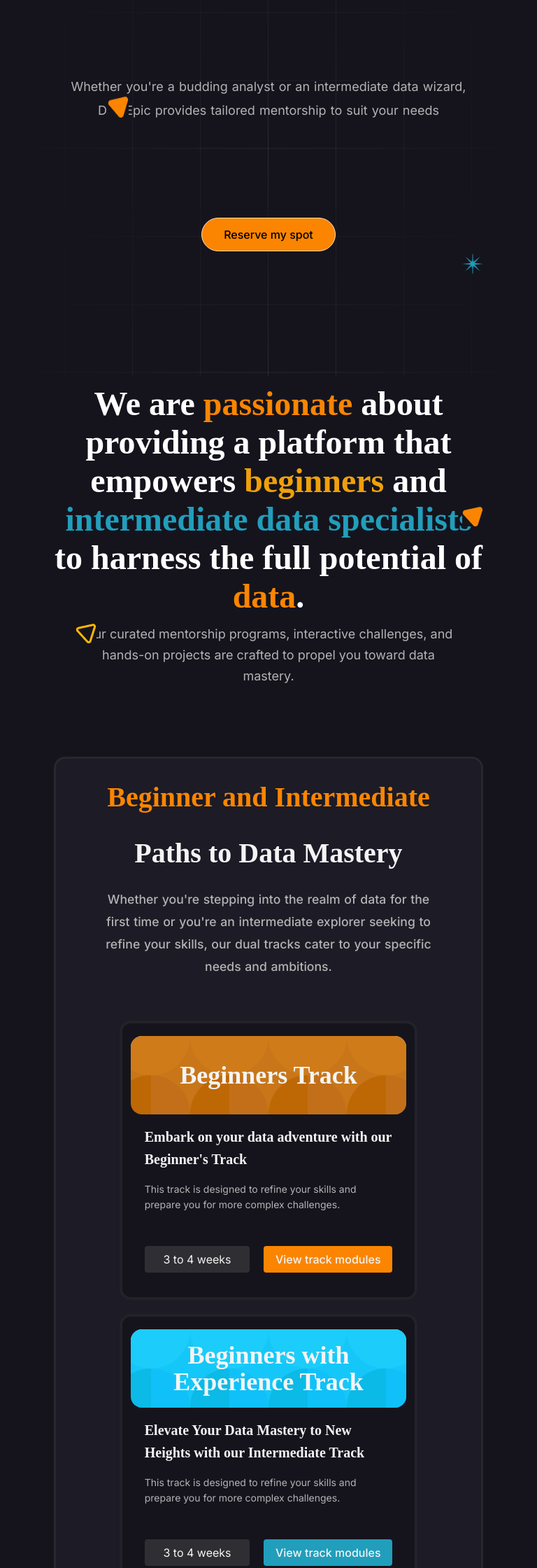
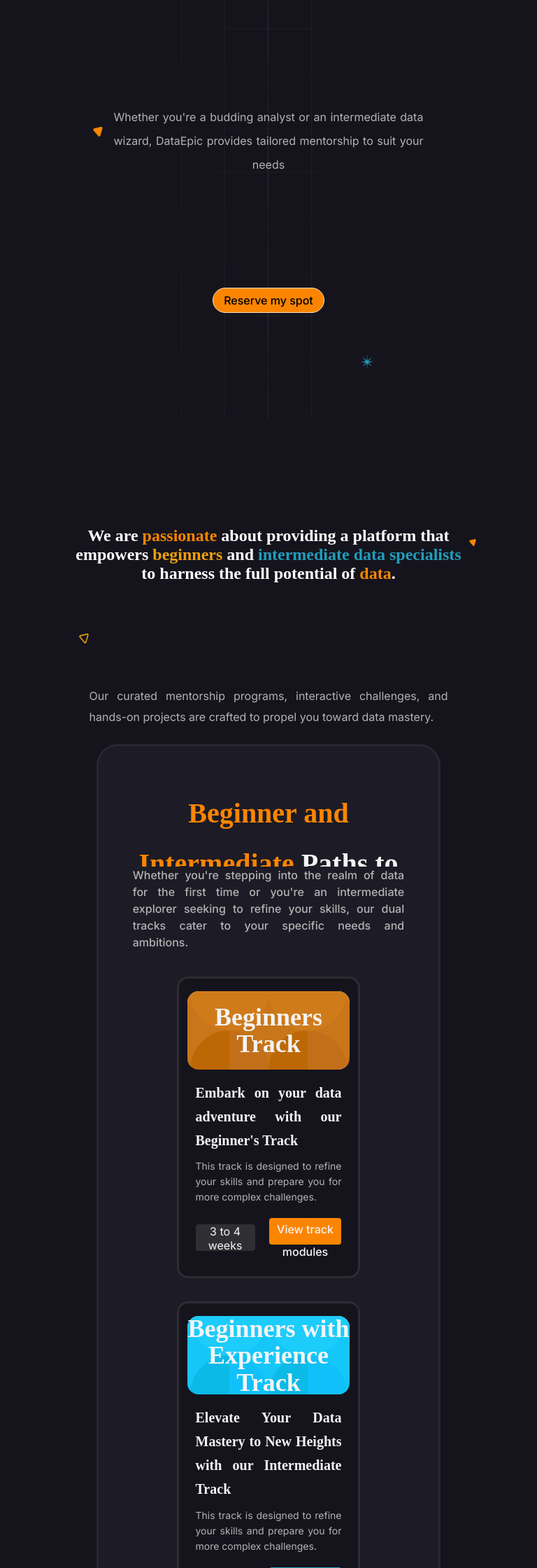
Before and after one commit to TheSaviourEking/dataepic_website, a React (Create React App) app: page / in a window 768 px wide. Shown: the part 340-2580 px from the top of the page at 70% size. Built offline with nearby package versions, Linux system fonts and the light colour scheme; the HTML template or start-up script is replaced by a standard one; a web font is replaced by a local one.

Commit message:
updated mobile responsiveness

```diff
--- a/src/pages/Home.js
+++ b/src/pages/Home.js
@@ -1,5 +1,5 @@
 import React from "react";
-import "../styles/Home.css"; // This file contains the global styles
+import "../styles/Home.css";
 import HeroSection from "./HeroSection";
 import MainTrack from "./MainTrack";
 import DataEpic from "./DataEpic";
--- a/src/pages/MainTrack.js
+++ b/src/pages/MainTrack.js
@@ -1,4 +1,3 @@
-// MainTrack.js
 import React from "react";
 import { Link } from "react-router-dom";
 
@@ -14,6 +13,7 @@
             Whether you're stepping into the realm of data for the first time or you're an intermediate explorer seeking to refine your skills, our dual tracks cater to your specific needs and ambitions.
           </p>
         </div>
+
         <div className="track-type">
           <div className="wrapper">
             <div className="track" id="track">
--- a/src/styles/BeginnersTrack.css
+++ b/src/styles/BeginnersTrack.css
@@ -33,7 +33,7 @@
   /* background-color: aqua; */
 }
 
-#scroll_display{
+#scroll_display {
   display: flex;
 }
 .back_home {
@@ -44,8 +44,6 @@
   justify-items: center;
   align-items: center;
 }
-
-
 
 .beginner-content h1 {
   margin-top: 12rem;
@@ -166,7 +164,6 @@
   /* height: 85px; */
   color: rgba(251, 133, 0, 1);
   font-family: Eczar;
-
 }
 
 .beginners_mentor_wraps .mentor_image_wrap {
@@ -225,7 +222,7 @@
   background-color: rgba(28, 27, 38, 1);
 } */
 
-.beginners_mentor_images{
+.beginners_mentor_images {
   width: 250px;
   height: 250px;
   border-radius: 50%;
@@ -371,7 +368,6 @@
   /* margin-top: 2.0rem; */
 }
 
-
 @media screen and (max-width: 767.98px) {
   .beginner-content,
   .beginners_mentors_text {
@@ -404,7 +400,7 @@
     background-color: transparent;
   }
 
-  #intermediate-content h1{
+  #intermediate-content h1 {
     height: auto;
     line-height: 3rem;
     margin: 2rem auto;
@@ -423,7 +419,7 @@
     text-align: justify;
   }
 
-  #intermediate_para{
+  #intermediate_para {
     margin: 0 auto;
   }
   .reserve-btns {
@@ -472,7 +468,6 @@
     max-width: 800px;
   } */
 
-
   .mentors .beginners_mentor_wraps {
     margin: 0 auto 8px;
     transition: 0.9s;
@@ -493,6 +488,13 @@
   .beginners_mentor_wraps img {
     /* height: 220px; */
     height: 100%;
+  }
+}
+
+@media (min-width: 991.9px) and (max-width: 1400px) {
+  .mentors h1 {
+    color: red;
+    font-size: 40px;
   }
 }
 
--- a/src/styles/Home.css
+++ b/src/styles/Home.css
@@ -45,7 +45,6 @@
   word-break: keep-all;
   display: inline-block;
   width: 60vw;
-  /* margin-top: 4rem; */
   font-family: Eczar;
   font-size: 56px;
   font-weight: 600;
@@ -133,17 +132,15 @@
   background: transparent;
 }
 
-.maintext_para{
-    background: transparent;
+.maintext_para {
+  background: transparent;
 }
 .maintext_para p {
   width: 80%;
   margin: 5% auto;
   justify-content: center;
   display: flex;
-    background: transparent;
-
-
+  background: transparent;
 }
 
 /* about section */
@@ -188,8 +185,6 @@
   /* margin: 8rem auto; */
   font-size: 48px;
   color: #fff;
-
-
 }
 
 .main_wrapper p {
@@ -205,7 +200,6 @@
 
 .orange {
   color: rgba(251, 133, 0, 1);
-
 }
 .yellow {
   color: rgba(239, 160, 11, 1);
@@ -577,9 +571,7 @@
   color: #b3b3b3;
 }
 
-
-
-.mentor_image{
+.mentor_image {
   width: 250px;
   height: 250px;
   border-radius: 50%;
@@ -921,19 +913,18 @@
   background-color: rgba(28, 27, 38, 1);
   padding-right: 12px;
 }
-/* width: 536px; put this back to faq-wrppers incase something goes wrong */
-
-@media screen and (max-width: 767.98px) {
+
+@media screen and (max-width: 775.98px) {
   /* HERO SECTION AREA */
   .web_container {
     width: 100%;
+    padding: 10%;
     align-items: center;
     top: 0;
   }
 
   .hero-container {
     width: 100%;
-    /* margin-top: 0; */
     top: 0;
   }
 
@@ -948,9 +939,11 @@
   .hero_font {
     position: sticky;
   }
+
   .maintext_para p {
     width: 100%;
     margin-bottom: 12px;
+
   }
   .whitestar {
     position: relative;
@@ -989,11 +982,10 @@
   }
 
   .hero-content h1 {
-    padding: 0;
-    font-size: 36px;
+    font-size: 30px;
     margin: 0;
     line-height: 50px;
-    width: 90vw;
+    width: 100%;
   }
 
   .custom-heading {
@@ -1008,7 +1000,7 @@
   .hero-content p {
     font-size: 16px;
     height: auto;
-    width: 90vw;
+    width: 100%;
     margin-top: 2px;
     word-break: break-word;
   }
@@ -1016,7 +1008,6 @@
   .hero-content .reserve-btns button {
     width: 160px;
     height: 36px;
-    color: #000000;
     font-size: 16px;
     margin-top: 60px;
   }
@@ -1025,11 +1016,11 @@
   .main_wrapper {
     width: 100%;
     margin: 0 auto;
+    padding: 10%;
   }
 
   #about {
     width: 100%;
-    margin-top: 10px;
   }
 
   .about_scroll {
@@ -1042,9 +1033,9 @@
 
   .about_scroll h1 {
     font-size: 24px;
-    width: 90%;
+    width: 100%;
     text-align: center;
-    margin: 10px auto;
+    margin: auto;
   }
 
   .main_wrapper .about_scroll p {
@@ -1054,8 +1045,11 @@
     padding: 0 20px;
   }
 
+  .main_wrapper .mini-text {
+    margin-top: 10px;
+  }
   .main_wrapper .mini-text p {
-    margin: 40px auto;
+    margin-bottom: 24px;
   }
 
   .light {
@@ -1085,25 +1079,23 @@
 
   /* DATAMASTERY AREA */
   .main_wrapper .datamastery-container {
-    width: 96%;
-    height: 100%;
+    width: 100%;
+    height: 94rem;
     border-radius: 30px;
-    margin: 0 auto;
-    height: 100rem;
   }
 
   .main_wrapper .datamastery-wrapper {
-    margin: 6% auto;
-    /* margin-top: 12%; */
+    margin: 30px auto;
     height: auto;
   }
 
   .datamastery-wrapper .datamastery-info h2 {
-    font-size: 1.5rem;
-    width: 90%;
+    font-size: 1.6rem;
+    width: 100%;
     line-height: 1.8;
     height: 80px;
-    margin: auto;
+    margin: 40px auto;
+    padding: 8px;
   }
 
   .datamastery-wrapper .datamastery-info p {
@@ -1111,11 +1103,12 @@
     width: 90%;
     line-height: 1.5;
     text-align: justify;
-    margin: 10% auto;
+    margin: 0 auto;
+    margin-bottom: 24px;
   }
 
   .wrapper {
-    width: 100%;
+    width: 90%;
   }
 
   .main_wrapper .track {
@@ -1138,9 +1131,7 @@
 
   .beginner-type h2,
   .intermediate-type h2 {
-    /* height: auto; */
     font-size: 28px;
-    /* text-align: justify; */
   }
 
   .notes {
@@ -1196,11 +1187,10 @@
   /* MENTORS AREA */
 
   .main_wrapper .mentors {
-    width: 96%;
-  }
-  .mentors_text {
-    width: 90vw;
-  }
+    width: 100%;
+    padding: 10%;
+  }
+
   .mentors .new_mentor_para {
     width: 100%;
   }
@@ -1211,41 +1201,22 @@
 
   .mentors .new_mentor_para p {
     font-size: 16px;
-    align-items: center;
     text-align: justify;
     padding: 10px;
-    margin: 6% auto;
-  }
-
-  .mentors_container {
-    display: flex;
-    flex-direction: column;
-    width: 100%;
-  }
+  }
+
+
 
   .mentors_container .mentor_wraps {
     width: 90%;
-    height: 100%;
-    transition: 0.9s;
-    border-radius: 18px;
-    justify-content: center;
-    align-items: center;
-    margin: 0 auto 8px;
-  }
-
+        margin-bottom: 16px;
+
+  }
   .mentors_container .mentor_wraps img {
-    width: 100%;
-    height: 100%;
-    /* i just added this */
-  }
-  .mentor_wrap:hover {
-    transform: scale(1.05);
-    box-shadow: 0 0 40px -10px rgba(8, 8, 6, 0.25);
-  }
-
-  /* .mentor_wraps img {
-    height: 220px;
-  } */
+
+        border-radius: 50%;
+        object-fit: cover;
+  }
 
   .mentors_container .mentor_para h3 {
     font-size: 16px;
@@ -1258,11 +1229,12 @@
 
   /* DATAEPIC AREA */
   .main_wrapper .data_new {
-    width: 100%;
+    width: 90%;
+    margin: 0 auto;
   }
 
   .main_wrapper .data_epic {
-    width: 96%;
+    width: 100%;
     padding: 0;
   }
 
@@ -1341,7 +1313,7 @@
     font-size: 26px;
     height: auto;
     width: 90%;
-    margin: 0;
+    margin: 12px auto 0;
   }
 
   .main_wrapper .oranges {
@@ -1349,15 +1321,19 @@
   }
 
   .main_wrapper .playback {
-    width: 96%;
+    width: 100%;
     height: auto;
+    margin: 0 auto;
+    display: flex;
+    border-radius: 16px;
   }
 
   .playback_sessions {
     display: flex;
     flex-direction: column;
-    width: 90%;
+    width: 100%;
     border: 3px #4b4b4b73 solid;
+    margin: 0 auto;
   }
 
   /* FAQ AREA */
@@ -1437,22 +1413,22 @@
 }
 
 @media (min-width: 768px) and (max-width: 991.98px) {
-  .web_container {
-    width: 100%;
-  }
-
-  .hero-container {
-    width: 100%;
-    justify-content: center;
-  }
-  .hero-content {
-    width: 100%;
-  }
-
   .maintext_para #first_para {
     padding-top: 20%;
     margin-bottom: 20%;
   }
+  .polygondeep {
+    margin: 40px 10px;
+  }
+
+  .deep {
+    margin: 8px 12px;
+    background: transparent;
+  }
+
+  .light {
+    margin: 70px 0;
+  }
 
   #about {
     width: 90%;
@@ -1460,7 +1436,7 @@
 
   .main_wrapper .datamastery-container {
     width: 80%;
-    height: 1700px;
+    height: 1680px;
   }
 
   .datamastery-wrapper .datamastery-info h2 {
@@ -1475,24 +1451,28 @@
 
   .main_wrapper .track {
     height: auto;
-    width: 70%;
-  }
-
-  #track {
-    margin-top: 10%;
+    width: 80%;
+  }
+  #track,
+  #track_second,
+  #last_track {
+    margin-top: 3%;
+    width: 60%;
   }
 
   .wrapper #last_track {
-    margin-bottom: 10%;
+    margin-bottom: 6%;
   }
   .track .track_modules {
-    margin-top: 20%;
-  }
-
+    margin-top: 6%;
+  }
+  .track {
+    height: auto;
+    width: 50%;
+  }
   .beginner-type,
   .intermediate-type {
     width: 96%;
-    /* i changed this from 90 */
   }
 
   .beginner-type h2,
@@ -1541,14 +1521,6 @@
     width: 45%;
   }
 
-  /* .main_wrapper .mentors {
-    width: 100%;
-  } */
-
-  /* .main_wrapper .ment {
-    width: 100%;
-  } */
-
   .mentors .new_mentor_para {
     width: 80%;
   }
@@ -1557,33 +1529,24 @@
     margin: 4% auto;
   }
 
-  /* .mentors_container {
-
-    /* display: grid;
-    grid-template-rows: repeat(3, auto);
-    grid-template-columns: 1fr;
-    gap: 10px;
-    max-width: 800px;
-  } */
-
   .mentors_container .mentor_wraps {
-    width: 60%;
+    width: 36%;
     height: auto;
-  }
-
-  /* .mentors_container .mentor_wraps img {
-    width: 100%;
-    height: 100%;
-  } */
+    grid-template-columns: repeat(auto-fit, minmax(200px, 1fr));
+  }
+
+  .mentors_container {
+    width: 100%;
+    display: grid;
+  }
 
   .mentor_image_wrap {
-    width: 70%;
-    margin: 0 auto;
+    width: 100%;
+    margin: 0 auto;
+    display: grid;
   }
   .mentor_images img {
-    /* width: 100%; */
     height: auto;
-    display: block;
   }
 
   .mentor_wraps .mentor_para p {
@@ -1592,9 +1555,6 @@
     font-size: 10px;
   }
 
-  .mentor_wraps #name {
-    color: yellow;
-  }
   .mentors_container .mentor_para h3 {
     font-size: 22px;
     text-align: center;
@@ -1693,8 +1653,20 @@
 
   .maintext_para p {
     width: 70%;
-  }
-
+    background: transparent;
+  }
+
+  .polygondeep {
+    margin: 40px 10px;
+  }
+
+  .deep {
+    background: transparent;
+  }
+
+  .light {
+    margin: 40px 30px;
+  }
   #about {
     width: 90%;
   }
@@ -1704,7 +1676,7 @@
   }
 
   .main_wrapper .datamastery-container {
-    height: 1300px;
+    height: 1200px;
   }
 
   .datamastery-wrapper .datamastery-info h2 {
@@ -1722,12 +1694,10 @@
   .track-type .track {
     height: auto;
   }
-  #track {
-    margin-top: 15%;
-  }
-
+
+  #track,
   #track_second {
-    margin-top: 15%;
+    margin-top: 4%;
   }
 
   .wrapper #last_track {
@@ -1737,7 +1707,7 @@
   .track .track_modules {
     gap: 10px;
     width: 90%;
-    margin-top: 20%;
+    margin-top: 10%;
   }
 
   .track_info {
@@ -1804,7 +1774,7 @@
   }
 }
 
-@media (min-width: 1369.98px) {
+/* @media (min-width: 1369.98px) {
   .web_container {
     width: 100%;
     margin: 0 auto;
@@ -1835,4 +1805,4 @@
   #last_track {
     margin-top: 5%;
   }
-}
+} */
```
Also changed, not shown: src/pages/Mentor.js (added, +38 -0 lines), src/styles/Tracks.css (+5 -10 lines), src/images/goBack.png (added).
